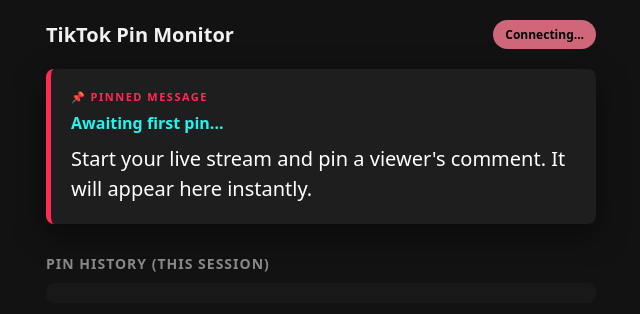
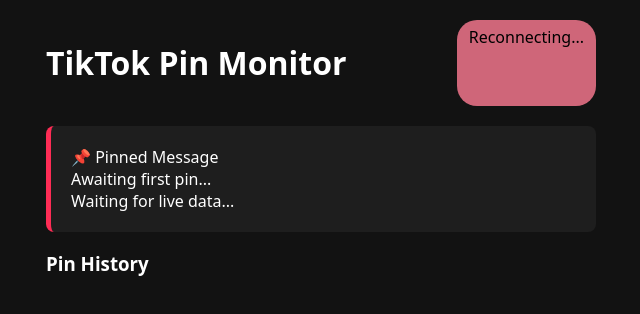
Before and after one commit to cj-lab-hash/pinner, a website: page index.html in a window 1280 px wide. Shown: the whole page, without its empty margins (319-959 px from the left). Drawn offline with Linux system fonts and the light colour scheme; no server answers.

Commit message:
update html file

```diff
--- a/index.html
+++ b/index.html
@@ -4,102 +4,34 @@
 <meta charset="UTF-8">
 <meta name="viewport" content="width=device-width, initial-scale=1.0">
 <title>TikTok Live Pinned Comments Overlay</title>
+
 <style>
+/* (your original CSS unchanged ✅) */
 body {
-            font-family: 'system-ui', -apple-system, BlinkMacSystemFont, 'Segoe UI', Roboto, sans-serif;
+    font-family: system-ui, sans-serif;
     background-color: #121212;
-            color: #ffffff;
+    color: #fff;
     margin: 0;
     padding: 20px;
     display: flex;
     justify-content: center;
-            transition: background-color 0.3s ease;
 }
-        .app-container {
-            width: 100%;
-            max-width: 550px;
+.app-container { max-width: 550px; width: 100%; }
+.header { display: flex; justify-content: space-between; margin-bottom: 20px; }
+.status-badge { padding:6px 12px; border-radius:20px; background:#cf6679; color:#000;}
+.status-badge.active { background:#03dac6; }
+.pin-card { background:#1e1e1e; padding:20px; border-left:5px solid #fe2c55; border-radius:8px;}
+.flash { animation:pulse-border 1s ease-out; }
+@keyframes pulse-border {
+    0% { box-shadow:0 0 0 0 rgba(254,44,85,0.9); }
+    100% { box-shadow:0 0 0 25px rgba(254,44,85,0);}
 }
-        .header {
-            display: flex;
-            justify-content: space-between;
-            align-items: center;
-            margin-bottom: 20px;
-        }
-        h1 { font-size: 20px; margin: 0; font-weight: 700; color: #f1f1f1; }
-        .status-badge {
-            font-size: 12px;
-            padding: 6px 12px;
-            border-radius: 20px;
-            font-weight: 600;
-            background-color: #cf6679;
-            color: #000;
-            transition: all 0.3s ease;
-        }
-        .status-badge.active {
-            background-color: #03dac6;
-            color: #000;
-        }
-        .pin-card {
-            background: #1e1e1e;
-            border-left: 5px solid #fe2c55;
-            border-radius: 8px;
-            padding: 20px;
-            box-shadow: 0 10px 30px rgba(0,0,0,0.5);
-            transition: all 0.3s ease;
-        }
-        /* Visual flash animation when a new comment is pinned */
-        .flash {
-            animation: pulse-border 1s ease-out;
-        }
-        @keyframes pulse-border {
-            0% { box-shadow: 0 0 0 0px rgba(254, 44, 85, 0.9); }
-            100% { box-shadow: 0 0 0 25px rgba(254, 44, 85, 0); }
-        }
-        .label {
-            font-size: 11px;
-            text-transform: uppercase;
-            letter-spacing: 1.5px;
-            color: #fe2c55;
-            margin-bottom: 8px;
-            font-weight: bold;
-        }
-        .username {
-            font-size: 16px;
-            font-weight: 600;
-            color: #25f4ee;
-            margin-bottom: 10px;
-        }
-        .comment-text {
-            font-size: 20px;
-            line-height: 1.5;
-            color: #ffffff;
-            word-wrap: break-word;
-        }
-        .history-section {
-            margin-top: 30px;
-        }
-        h3 { font-size: 14px; color: #888; text-transform: uppercase; letter-spacing: 1px; margin-bottom: 10px;}
-        .history-list {
-            background: #181818;
-            border-radius: 8px;
-            max-height: 250px;
-            overflow-y: auto;
-            padding: 10px;
-        }
-        .history-item {
-            padding: 10px;
-            border-bottom: 1px solid #292929;
-            font-size: 14px;
-            animation: fadeIn 0.4s ease;
-        }
-        .history-item:last-child { border-bottom: none; }
-        .history-user { color: #25f4ee; font-weight: 500; }
-        @keyframes fadeIn {
-            from { opacity: 0; transform: translateY(-5px); }
-            to { opacity: 1; transform: translateY(0); }
-        }
+.history-list { max-height:250px; overflow-y:auto;}
+.history-item { padding:10px; border-bottom:1px solid #292929; }
+.history-user { color:#25f4ee;}
 </style>
 </head>
+
 <body>
 
 <div class="app-container">
@@ -110,71 +42,82 @@
 
     <div id="pin-card" class="pin-card">
         <div class="label">📌 Pinned Message</div>
-        <div id="username" class="username">Awaiting first pin...</div>
-        <div id="comment-text" class="comment-text">Start your live stream and pin a viewer's comment. It will appear here instantly.</div>
+        <div id="username">Awaiting first pin...</div>
+        <div id="comment-text">Waiting for live data...</div>
     </div>
 
     <div class="history-section">
-        <h3>Pin History (This Session)</h3>
+        <h3>Pin History</h3>
         <div id="history-list" class="history-list"></div>
     </div>
 </div>
 
 <script>
-    // Elements references
 const statusBadge = document.getElementById('status');
 const pinCard = document.getElementById('pin-card');
 const userElement = document.getElementById('username');
 const commentElement = document.getElementById('comment-text');
 const historyList = document.getElementById('history-list');
 
-    // Keep track of what is currently on display so we don't duplicate history logs
 let currentDisplayUser = "";
 let currentDisplayComment = "";
 
-    // Connect to your backend node stream engine
-    const eventSource = new EventSource('http://localhost:3000/stream-pins');
+const MAX_HISTORY = 20;
 
-    // Triggered when backend successfully opens communications
-    eventSource.onopen = function() {
-        statusBadge.innerText = "● Live Stream Active";
+// ✅ FIXED (no localhost hardcode)
+const eventSource = new EventSource('/stream-pins');
+
+eventSource.onopen = () => {
+    statusBadge.innerText = "● Live";
     statusBadge.classList.add('active');
 };
 
-    eventSource.onmessage = function(event) {
-        const pinnedData = JSON.parse(event.data);
-        console.log("New Pin Received!", pinnedData);
+eventSource.onmessage = (event) => {
+    let pinnedData;
 
-        // Before replacing, push the old comment to the history section
-        if (currentDisplayUser && currentDisplayUser !== "Awaiting first pin...") {
+    try {
+        pinnedData = JSON.parse(event.data);
+    } catch (e) {
+        console.error("Invalid JSON:", event.data);
+        return;
+    }
+
+    console.log("New Pin:", pinnedData);
+
+    // Save old to history
+    if (currentDisplayUser) {
         const historyItem = document.createElement('div');
         historyItem.classList.add('history-item');
-            historyItem.innerHTML = `<span class="history-user">${currentDisplayUser}</span>: "${currentDisplayComment}"`;
 
-            // Insert newest history element at the top of the history box
+        historyItem.innerHTML =
+            `<span class="history-user">${currentDisplayUser}</span>: "${currentDisplayComment}"`;
+
         historyList.insertBefore(historyItem, historyList.firstChild);
+
+        // ✅ Limit history size
+        while (historyList.children.length > MAX_HISTORY) {
+            historyList.removeChild(historyList.lastChild);
+        }
     }
 
-        // Cache the new data for future history tracking
     currentDisplayUser = '@' + pinnedData.username;
     currentDisplayComment = pinnedData.commentText;
 
-        // Render the new values onto your layout card
     userElement.innerText = currentDisplayUser;
     commentElement.innerText = `"${currentDisplayComment}"`;
 
-        // Execute the visual card pulse animation wrapper
+    // Animation reset
     pinCard.classList.remove('flash');
-        void pinCard.offsetWidth; // Clever DOM refresh code trick to restart CSS animation frame cleanly
+    void pinCard.offsetWidth;
     pinCard.classList.add('flash');
 };
 
-    // Triggered if server.js closes down or restarts
-    eventSource.onerror = function() {
-        console.log("Waiting for server.js to start up...");
-        statusBadge.innerText = "Connecting...";
+eventSource.onerror = () => {
+    console.log("Reconnecting...");
+    statusBadge.innerText = "Reconnecting...";
     statusBadge.classList.remove('active');
 };
 </script>
+
 </body>
 </html>
```
Lines whose indentation alone changed are shown as unchanged.
